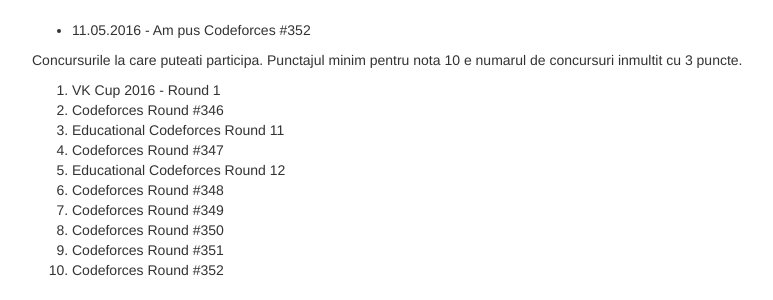
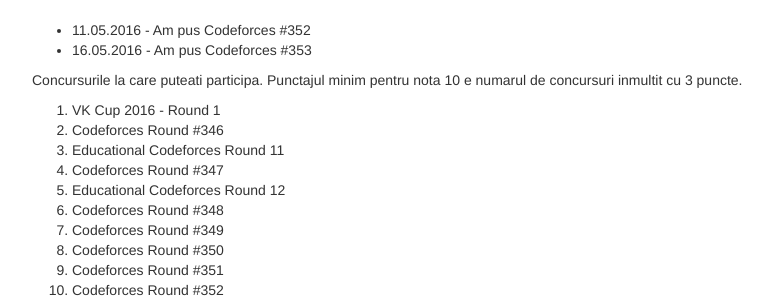
Before and after one commit to infoclock/OlympicTracker, a Django app: page /ranking in a window 1280 px wide. Shown: the part 51-351 px from the top of the page, without its empty margins (38-811 px from the left). Run offline with Django 3.2, Linux system fonts and the light colour scheme; some libraries are stand-ins or nearby versions.

Commit message:
Update next cdf

```diff
--- a/allauthdemo/demo/management/commands/get_codeforces.py
+++ b/allauthdemo/demo/management/commands/get_codeforces.py
@@ -10,7 +10,8 @@ from allauthdemo.demo.models import ContestParticipation
 class Command(BaseCommand):
     CODEFORCES_JSON_DIR = os.path.join(settings.BASE_DIR, 'codeforces_json')
     CONTEST_IDS = [658, 657, 639, 659, 660, 661, 640, 662, 664, 663, 665, 669, 668, 641, 643, 673, 674, 670, 666, 667,
-                   671, 672] # codeforces 352
+                   671, 672, # codeforces 352
+                   675] # codeforces 353
 
     def add_arguments(self, parser):
         parser.add_argument('--user',
--- a/allauthdemo/demo/views.py
+++ b/allauthdemo/demo/views.py
@@ -41,7 +41,7 @@ class RankingView(generic.TemplateView):
 
     def get_context_data(self, **kwargs):
         context = super(RankingView, self).get_context_data(**kwargs)
-        context['minimum'] = 10 * 3.0
+        context['minimum'] = 11 * 3.0
 
         users = []
         for user in DemoUser.objects.all():
--- a/allauthdemo/templates/bases/ranking-list.html
+++ b/allauthdemo/templates/bases/ranking-list.html
@@ -7,6 +7,7 @@
 <div class="container">
   <ul>
     <li>11.05.2016 - Am pus Codeforces #352</li>
+    <li>16.05.2016 - Am pus Codeforces #353</li>
   </ul>
   <p>Concursurile la care puteati participa. Punctajul minim pentru nota 10 e numarul de concursuri inmultit cu 3 puncte.</p>
   <ol>
```
